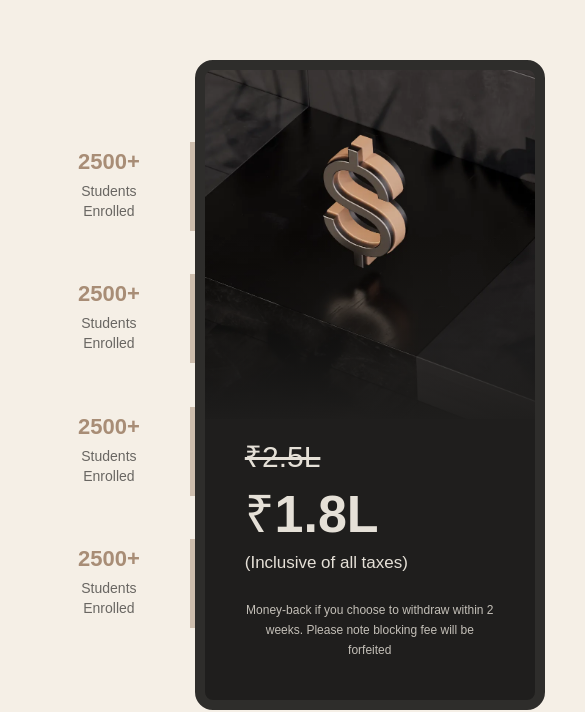
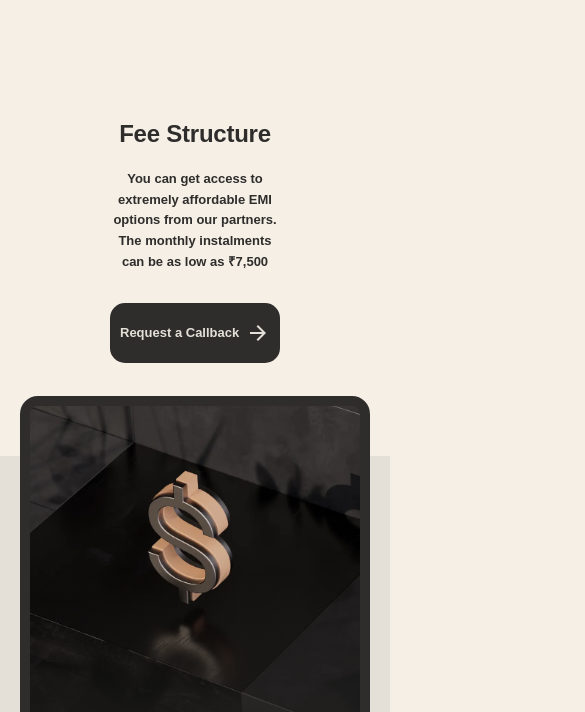
Before and after one commit to codeomi/Pesto-clone, a React (Create React App) app: page / in a window 390 px wide. Shown: the part 3589-4301 px from the top of the page, 585 px wide, since content can reach past the window. Built offline with nearby package versions, Linux system fonts and the light colour scheme.

Commit message:
section 6 mobile view completed

```diff
--- a/src/components/sections/section6.scss
+++ b/src/components/sections/section6.scss
@@ -18,13 +18,12 @@
   justify-content: space-around;
   align-items: flex-end;
 
-
   height: 530px;
 }
 
-.s6-c-1-2{
+.s6-c-1-2 {
   grid-row-gap: 9px;
-    border-right: 5px solid rgba(168,141,118,.5);
+  border-right: 5px solid rgba(168, 141, 118, 0.5);
   flex-direction: column;
   align-items: flex-end;
   margin-top: 15px;
@@ -35,21 +34,20 @@
   display: flex;
 }
 
-.s6-c-1-2-1{
+.s6-c-1-2-1 {
   color: #a88d76;
   font-size: 22px;
   font-weight: 600;
   position: static;
 }
 
-.s6-c-1-2-2{
-    opacity: .7;
+.s6-c-1-2-2 {
+  opacity: 0.7;
   font-size: 14px;
   font-weight: 500;
 }
 
-
-.section6-container-2{
+.section6-container-2 {
   width: 500px;
   height: 530px;
   background-color: #e5e0d7;
@@ -59,15 +57,16 @@
   display: flex;
 }
 
-.fee-card{
+.fee-card {
   width: 250px;
   height: 550px;
   color: #e5e0d7;
   background-color: #1f1e1d;
-    background-image: linear-gradient(transparent 26%,#1f1e1d 57%),url(../../assets/img/fee-structure.webp);
-    background-position: 0 0,50% -20%;
-    background-repeat: repeat,no-repeat;
-    background-size: auto,120%;
+  background-image: linear-gradient(transparent 26%, #1f1e1d 57%),
+    url(../../assets/img/fee-structure.webp);
+  background-position: 0 0, 50% -20%;
+  background-repeat: repeat, no-repeat;
+  background-size: auto, 120%;
   border: 10px solid #2e2d2b;
   border-radius: 18px;
   flex-direction: column;
@@ -79,14 +78,14 @@
   overflow: hidden;
 }
 
-.text-block-61{
+.text-block-61 {
   font-size: 30px;
   font-weight: 500;
   line-height: 1.8em;
   text-decoration: line-through;
 }
 
-.text-block-62{
+.text-block-62 {
   margin-top: -16px;
   margin-bottom: -13px;
   font-size: 52px;
@@ -94,48 +93,46 @@
   line-height: 1.8em;
 }
 
-.text-block-63{
-    letter-spacing: -.02px;
+.text-block-63 {
+  letter-spacing: -0.02px;
   margin-bottom: 24px;
   font-size: 17px;
   line-height: 1.6em;
 }
 
-.text-block-64{
-    opacity: .83;
+.text-block-64 {
+  opacity: 0.83;
   font-size: 12px;
 }
 
-.section6-container-3{
+.section6-container-3 {
   margin-left: auto;
   padding-top: 100px;
   padding-left: 70px;
   display: flex;
   flex-direction: column;
   justify-content: start;
-    align-items: flex-start
-
-
+  align-items: flex-start;
 }
 
-.section6-heading{
+.section6-heading {
   @include heading2();
 }
 
-.section6-description{
+.section6-description {
   @include heading-description2();
   text-align: start;
   margin-top: 20px;
 }
 
-.section6-button{
+.section6-button {
   @include black-btn();
   width: 200px;
   margin-top: 50px;
 }
 
-
-.section6-button > span, svg {
+.section6-button > span,
+svg {
   z-index: 999;
 }
 
@@ -154,7 +151,7 @@
 .section6-button:hover::before {
   width: 100%;
 }
-  .section6-button::after{
+.section6-button::after {
   content: "";
   width: 0;
   height: 100%;
@@ -170,3 +167,59 @@
 .section6-button:hover::after {
   width: 100%;
 }
+
+@media only screen and (max-width: 800px) {
+  .section6 {
+    width: 100%;
+    text-align: center;
+    overflow: hidden;
+  }
+
+  .section6-container {
+    display: flex;
+    flex-direction: column-reverse;
+    align-items: center;
+    justify-content: center;
+    max-width: 0;
+    width: 100%;
+    margin: auto;
+  }
+
+  .section6-container-1 {
+    display: none;
+  }
+
+
+
+.section6-container-2 {
+    margin-top: 93px;
+  }
+
+
+  .section6-container-3 {
+    margin: 0;
+    padding: 0;
+    display: flex;
+    flex-direction: column;
+    justify-content: center;
+    align-items: center;
+  }
+
+  .section6-heading {
+    @include heading2();
+    font-size: 24px;
+  }
+
+  .section6-description {
+    @include heading-description2();
+    text-align: center;
+    margin-top: 20px;
+    font-weight: 600;
+  }
+
+  .section6-button {
+    @include black-btn();
+    width: 150px;
+    margin-top: 30px;
+  }
+}
```
Lines whose indentation alone changed are shown as unchanged.
